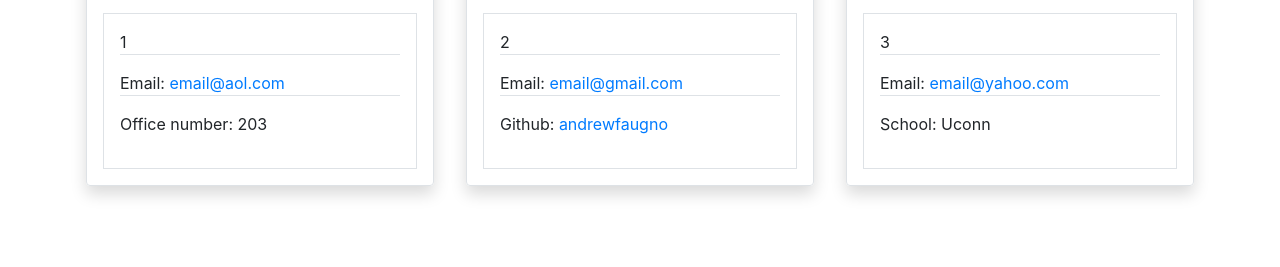
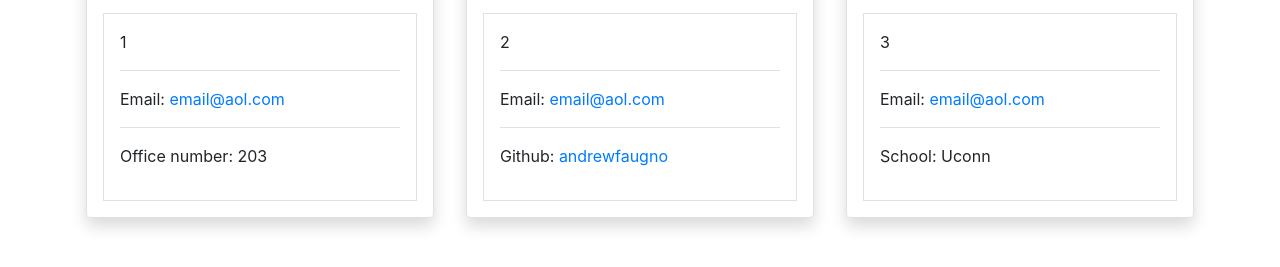
Before and after one commit to AndrewFaugno/team-profile-generator, a website: page dist/index.html in a window 1280 px wide. Shown: the part 297-564 px from the top of the page. Drawn offline with nearby package versions, Linux system fonts and the light colour scheme.

Commit message:
testing and saved

```diff
--- a/dist/index.html
+++ b/dist/index.html
@@ -23,8 +23,8 @@
                 <h2><span class="material-symbols-outlined">coffee</span> Manager</h2>
             </div>
             <div class="border m-3 p-3">
-                <p class="border-bottom">1</p>
-                <p class="border-bottom">Email: <a href="mailto: email@aol.com">email@aol.com</a></p>
+                <p class="border-bottom pb-3">1</p>
+                <p class="border-bottom pb-3">Email: <a href="mailto: email@aol.com">email@aol.com</a></p>
                 <p>Office number: 203</p>
             </div>
         </div>
@@ -36,8 +36,8 @@
                 <h2><span class="material-symbols-outlined">engineering</span> Engineer</h2>
             </div>
             <div class="border m-3 p-3">
-                <p class="border-bottom">2</p>
-                <p class="border-bottom">Email: <a href="mailto: email@gmail.com">email@gmail.com</a></p>
+                <p class="border-bottom pb-3">2</p>
+                <p class="border-bottom pb-3">Email: <a href="mailto: email@aol.com">email@aol.com</a></p>
                 <p>Github: <a href="https://github.com/andrewfaugno" target="_blank">andrewfaugno</a></p>
             </div>
         </div>
@@ -49,8 +49,8 @@
                 <h2><span class="material-symbols-outlined">school</span> Intern</h2>
             </div>
             <div class="border m-3 p-3">
-                <p class="border-bottom">3</p>
-                <p class="border-bottom">Email: <a href="mailto: email@yahoo.com">email@yahoo.com</a></p>
+                <p class="border-bottom pb-3">3</p>
+                <p class="border-bottom pb-3">Email: <a href="mailto: email@aol.com">email@aol.com</a></p>
                 <p>School: Uconn</p>
             </div>
         </div>
```
